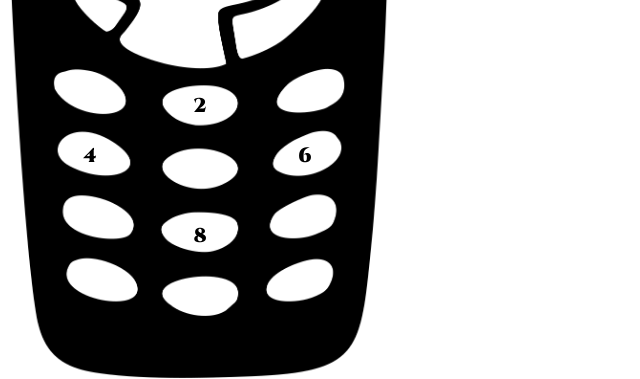
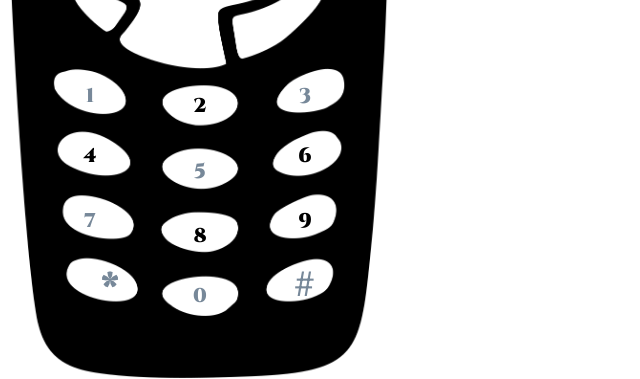
Before and after one commit to sarahfwood/GA-Project1-Snake, a plain HTML site: page index.html in a window 1280 px wide. Shown: the part 530-909 px from the top of the page, without its empty margins (0-640 px from the left). Drawn offline with Linux system fonts and the light colour scheme.

Commit message:
Buttons updated

```diff
--- a/index.html
+++ b/index.html
@@ -19,10 +19,18 @@
       <div class="score">0</div>
       <div class="gameover">GAME OVER</div>
       <div class="grid"></div>
+      <button class="nokia-button one">1</button>
       <button class="nokia-button two">2</button>
+      <button class="nokia-button three">3</button>
+      <button class="nokia-button four">4</button>
+      <button class="nokia-button five">5</button>
       <button class="nokia-button six">6</button>
+      <button class="nokia-button seven">7</button>
       <button class="nokia-button eight">8</button>
-      <button class="nokia-button four">4</button>
+      <button class="nokia-button nine">9</button>
+      <button class="nokia-button zero">0</button>
+      <button class="nokia-button asterisk">*</button>
+      <button class="nokia-button hash">#</button>
     </div>
   </main>
   <footer></footer>
--- a/scripts/app.js
+++ b/scripts/app.js
@@ -140,6 +140,13 @@ document.querySelector('#game .nokia-button.eight')
     direction = 2
   })
 
+document.querySelector('#game .nokia-button.nine')
+addEventListener('click', function (evt) {
+  if (evt.detail === 3) {
+    alert('Nee Naw Nee Naw...joking no emergency service is on the way. You need a real phone for that!')
+  }
+})
+
 // 4. Make update move snake
 function moveSnake() {
   const snakeHead = getSnakeHead()
--- a/styles/main.css
+++ b/styles/main.css
@@ -80,9 +80,32 @@ body {
   font-size: 20px;
 }
 
+.nokia-button.one {
+  left: -20px;
+  top: 380px;
+  color: lightslategrey;
+}
+
 .nokia-button.two {
   left: 90px;
   top: 390px;
+}
+
+.nokia-button.three {
+  left: 195px;
+  top: 380px;
+  color: lightslategrey;
+}
+
+.nokia-button.four {
+  left: -20px;
+  top: 440px;
+}
+
+.nokia-button.five {
+  left: 90px;
+  top: 455px;
+  color: lightslategrey;
 }
 
 .nokia-button.six {
@@ -90,12 +113,40 @@ body {
   top: 440px;
 }
 
+.nokia-button.seven {
+  left: -20px;
+  top: 505px;
+  color: lightslategrey;
+}
+
 .nokia-button.eight {
   left: 90px;
   top: 520px;
 }
 
-.nokia-button.four {
-  left: -20px;
-  top: 440px;
+.nokia-button.nine {
+  left: 195px;
+  top: 505px;
+  color: lightslategrey;
+  color: black;
 }
+
+.nokia-button.zero {
+  left: 90px;
+  top: 580px;
+  color: lightslategrey;
+}
+
+.nokia-button.asterisk {
+  font-size: 50px;
+  left: -90x;
+  top: 570px;
+  color: lightslategrey;
+
+}
+.nokia-button.hash {
+  font-size: 35px;
+  left: 195px;
+  top: 570px;
+  color: lightslategrey;
+}
```
Also changed, not shown: README.md.
